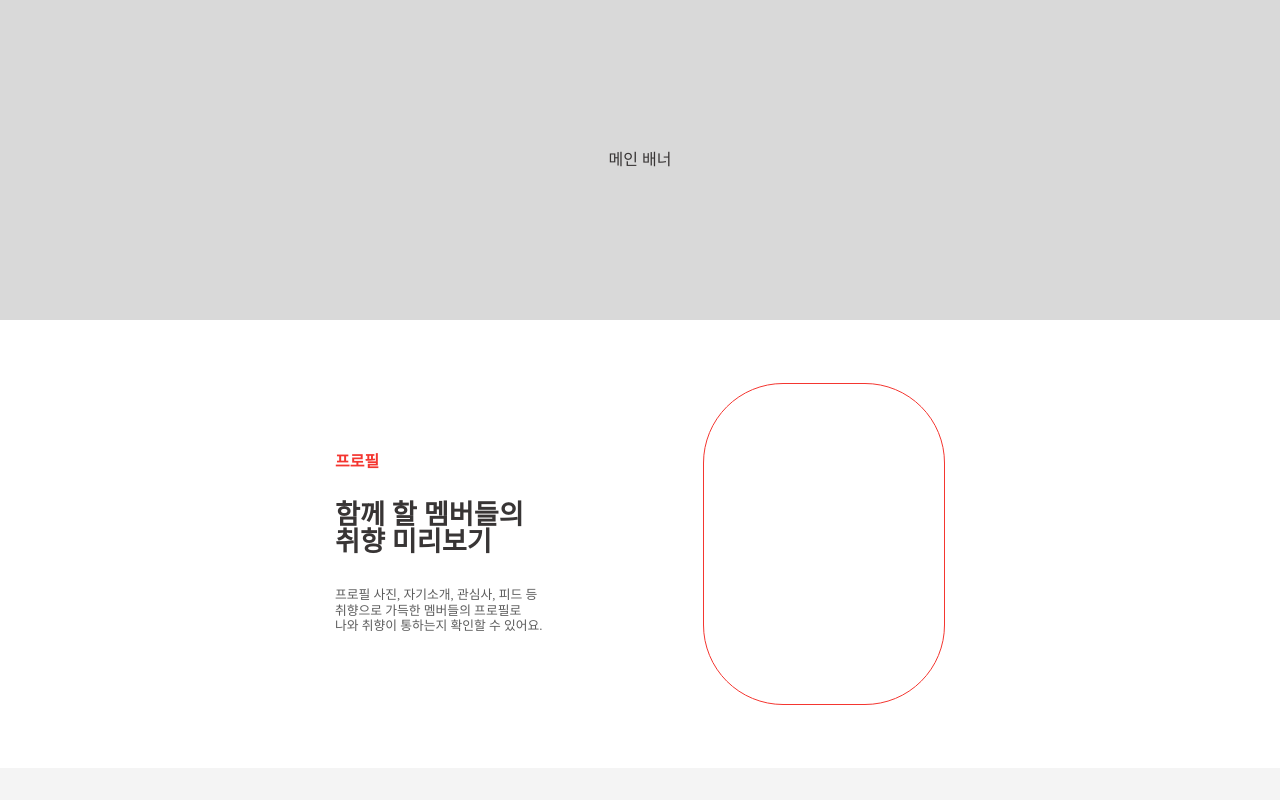
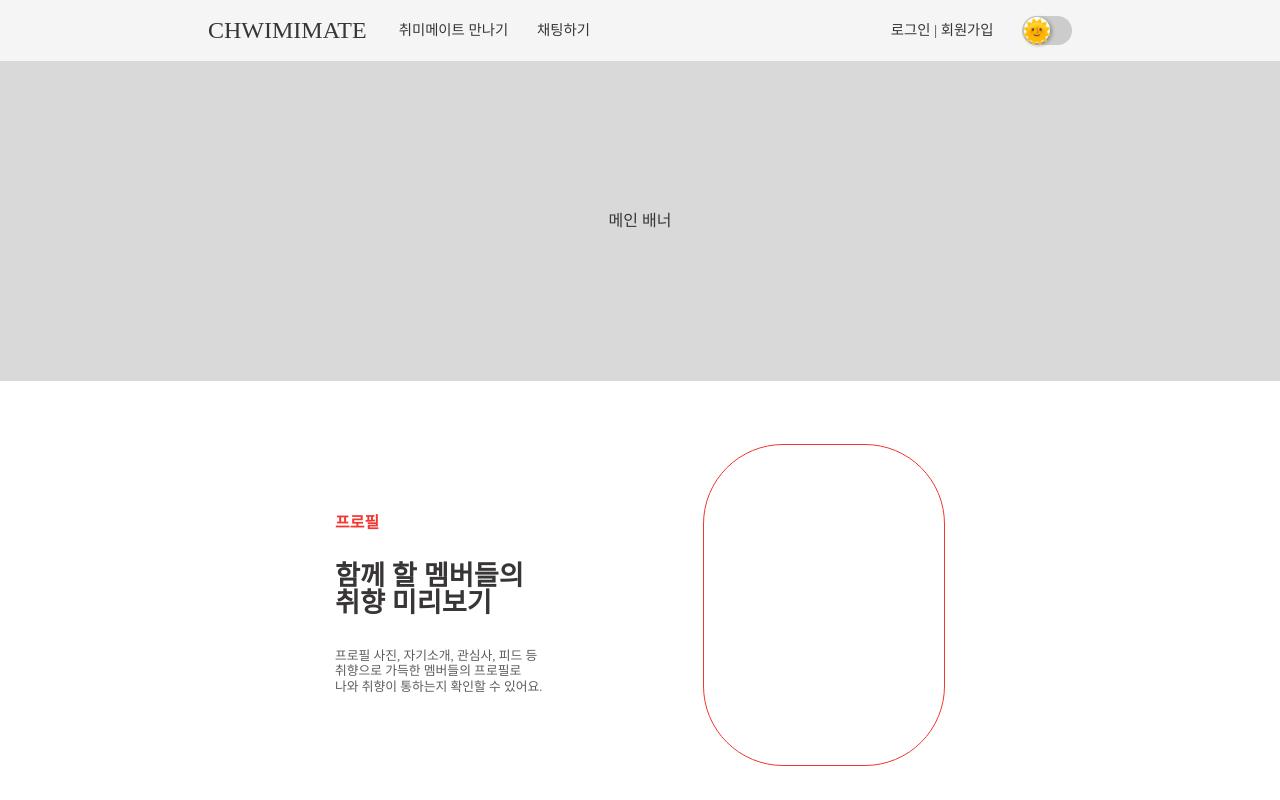
Before and after one commit to KDT1-FE/Y_FE_Toy2, a React (Vite) app: page / in a window 1280 px wide. Shown: the top 800 px of the page. Built offline with nearby package versions, Linux system fonts and the light colour scheme; no server answers.

Commit message:
테스트용 커밋

```diff
--- a/src/components/Layout.tsx
+++ b/src/components/Layout.tsx
@@ -6,7 +6,7 @@ import styled from "styled-components";
 function Layout() {
   return (
     <Wrapper>
-      {/* <Header /> */}
+      <Header />
       <AlignCentered>
         <Outlet />
       </AlignCentered>
--- a/src/components/Profile/ProfileFeedDetail.tsx
+++ b/src/components/Profile/ProfileFeedDetail.tsx
@@ -423,9 +423,6 @@ function ProfileFeedDetail() {
             }
           }
 
-          // 필요한 로직이 있다면 추가
-
-          // 예시로 fetchData 함수 호출 및 페이지 리다이렉트
           await fetchData();
           window.location.href = `/profiles/${userid}`;
         } else {
```
